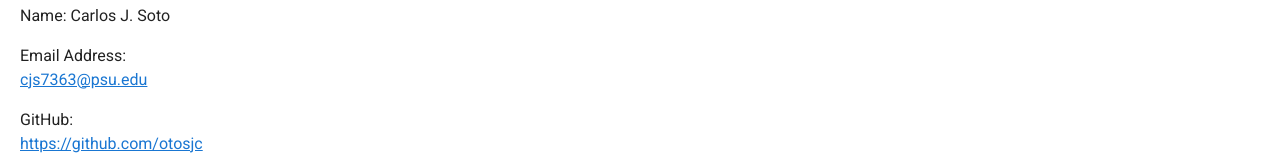
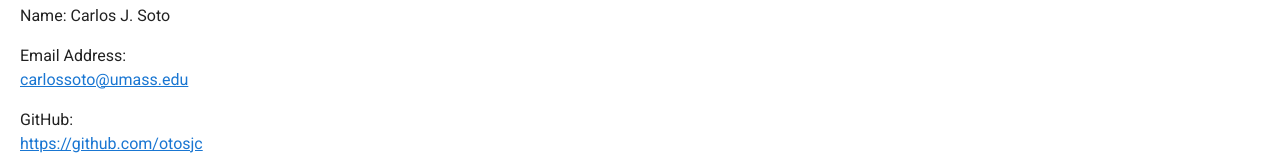
Before and after one commit to Alex-Bailon/carlos-soto-portfolio, a Nuxt app: page / in a window 1280 px wide. Shown: the part 328-488 px from the top of the page. Built offline with nearby package versions, Linux system fonts and the light colour scheme.

Commit message:
Update default.vue
email address

```diff
--- a/layouts/default.vue
+++ b/layouts/default.vue
@@ -43,7 +43,7 @@
             <v-img src="/profile_img.jpg" width="100%" min-height="200" />
             <p class="px-2">Contact information</p>
             <p class="px-2">Name: Carlos J. Soto</p>
-            <p class="px-2">Email Address: <a href="mailto:cjs7363@psu.edu">cjs7363@psu.edu</a></p>
+            <p class="px-2">Email Address: <a href="mailto:carlossoto@umass.edu">carlossoto@umass.edu</a></p>
             <p class="px-2">GitHub: <a href="https://github.com/otosjc" target="_blank">https://github.com/otosjc</a></p>
             <p class="px-2">ORCID: 0000-0003-0645-5770</p>
           </v-col>
```
